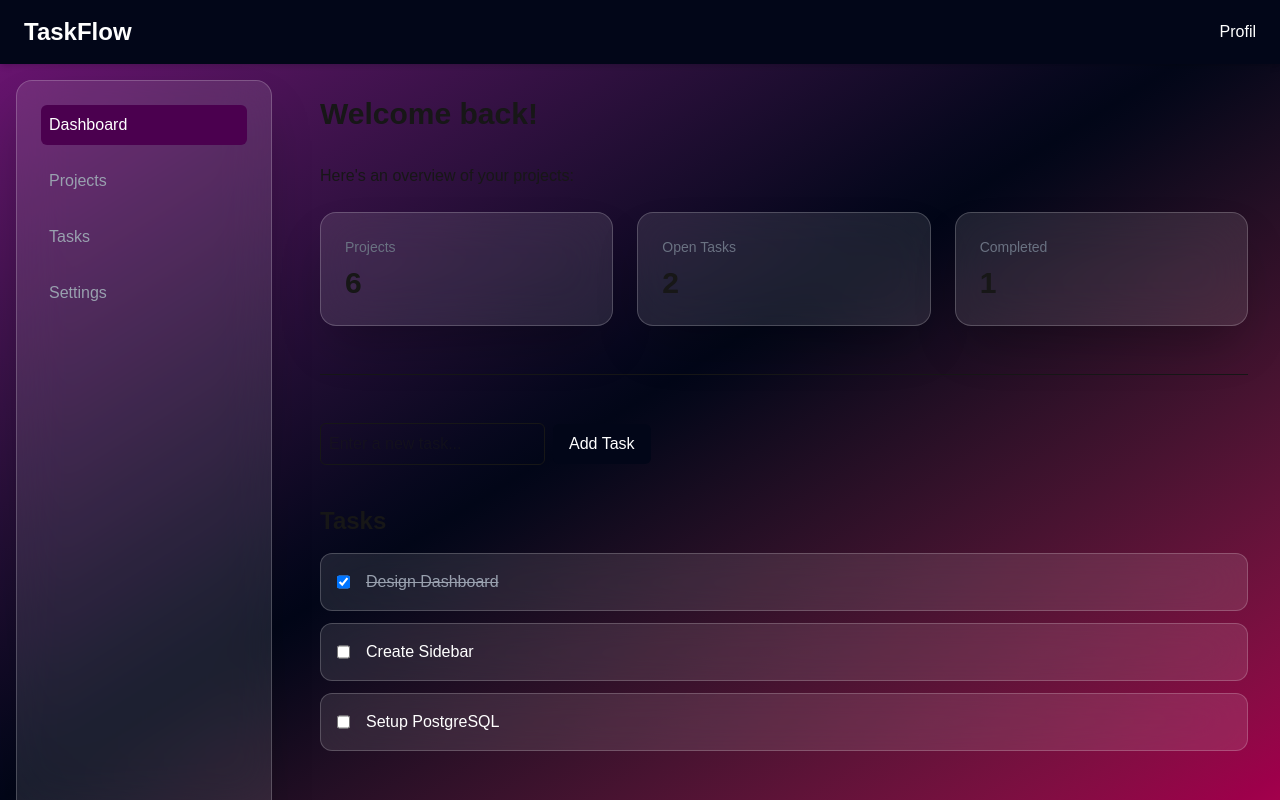
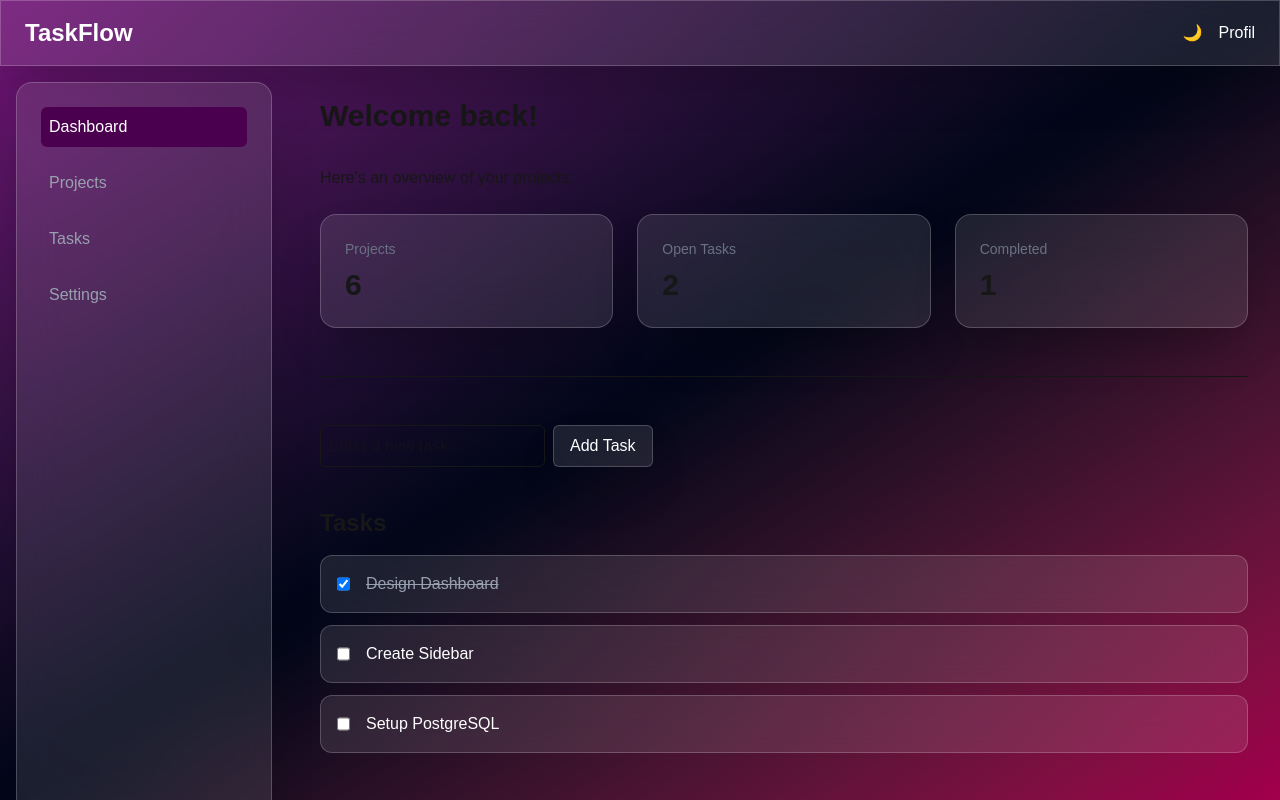
Before and after one commit to fannyullen/react-app, a Next.js app: page / in a window 1280 px wide. Built offline with nearby package versions, Linux system fonts and the light colour scheme.

Commit message:
Design changes

```diff
--- a/app/components/Navbar/Navbar.tsx
+++ b/app/components/Navbar/Navbar.tsx
@@ -2,12 +2,13 @@ import { nav } from "framer-motion/client";
 
 export default function Navbar() {
     return (
-        <nav className="flex items-center justify-between bg-slate-950 px-6 py-4 text-white shadow-md">
+        <nav className="flex items-center justify-between px-6 py-4 text-white bg-white/10 backdrop-blur-xl border border-white/20 shadow-2xl">
             <h1 className="text-2xl font-bold">
                 TaskFlow
             </h1>
-            <div>
-                Profil
+            <div className="flex gap-4">
+                <button className="cursor-pointer">🌙</button>
+                <button className="cursor-pointer">Profil</button>
             </div>
         </nav>
     );
--- a/app/layout.tsx
+++ b/app/layout.tsx
@@ -29,6 +29,7 @@ export default function RootLayout({
       lang="en"
       className={`${geistSans.variable} ${geistMono.variable} h-full antialiased`}
     >
+      {/* <ThemeProvider> */}
         <body className="min-h-full flex flex-col bg-slate-950">
           <div className="fixed inset-0 bg-gradient-to-br from-fuchsia-900 via-slate-950 to-pink-800">
             <Navbar />
--- a/app/page.tsx
+++ b/app/page.tsx
@@ -95,7 +95,7 @@ export default function Home() {
           onChange={(event) => setNewTask(event.target.value)}
           onSubmit={handleAddTask}
           />
-          <button className="ml-2 rounded-md bg-slate-950 px-4 py-2 text-white cursor-pointer">
+          <button className="ml-2 rounded-md px-4 py-2 text-white bg-white/10 backdrop-blur-xl border border-white/20 shadow-2xl cursor-pointer">
             Add Task
           </button>
       </form>
--- /dev/null
+++ b/app/src/Providers/ThemeProvider.tsx
@@ -0,0 +1,30 @@
+import { useState } from "react";
+import { ThemeContext } from "../context/ThemeContext";
+
+type ThemeProviderProps = {
+    children: React.ReactNode;
+};
+
+export function ThemeProvider({
+    children,
+}: ThemeProviderProps) {
+    const [theme, setTheme] = useState<"light" | "dark">("dark");
+
+
+    /* Nästa state beror på det nuvarande state. */
+    function toggleTheme() {
+        setTheme((currentTheme) =>
+            currentTheme === "dark" ? "light" : "dark"
+        );
+    }
+    return (
+        <ThemeContext.Provider
+            value={{
+                theme,
+                toggleTheme
+            }}
+        >
+            {children}
+        </ThemeContext.Provider>
+    )
+}
--- /dev/null
+++ b/app/src/context/ThemeContext.tsx
@@ -0,0 +1,11 @@
+"use client";
+
+import { createContext, useContext, useState } from "react";
+
+type ThemeContextType = {
+    theme: "light" | "dark";
+    toggleTheme: () => void;
+};
+
+export const ThemeContext =
+    createContext<ThemeContextType | undefined>(undefined);
```
Also changed, not shown: app/src/hooks/useTheme.ts (added). Lines whose indentation alone changed are shown as unchanged.
